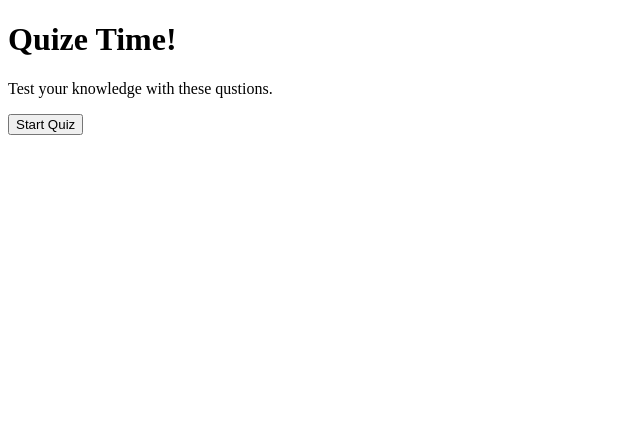
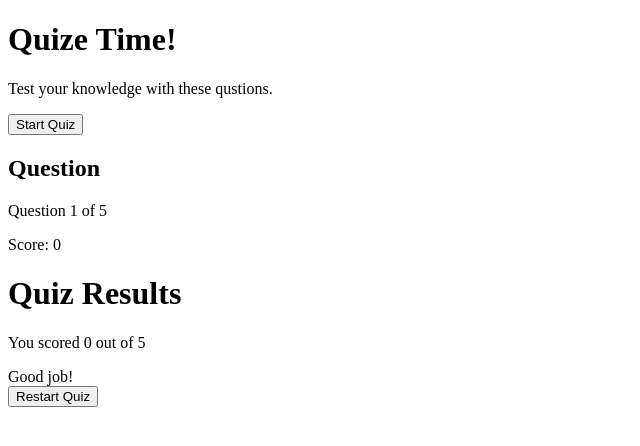
Before and after one commit to mel-bir/Quiz-Game, a plain HTML site: page index.html in a window 1280 px wide. Shown: the whole page, without its empty margins (0-640 px from the left). Drawn offline with Linux system fonts and the light colour scheme.

Commit message:
finished the answers-conainer and the result screen

```diff
--- a/index.html
+++ b/index.html
@@ -13,6 +13,41 @@
                 <p>Test your knowledge with these qustions.</p>
                 <button id="start-btn">Start Quiz</button>
             </div>
+
+            <div class="screen" id="quiz-screen">
+                <div class="quiz-header">
+                    <h2 id="question-text">Question</h2>
+                    <div class="quiz-info">
+                        <p>
+                            Question <span id="current-qustion">1</span> of <span>5</span>
+                        </p>
+
+                        <p>
+                            Score: <span id="score">0</span>
+                        </p>
+                    </div>
+
+                    <div class="answers-container" id="answers-container">
+                        <!-- answer buttons will be appear here from our js code -->
+                    </div>
+
+                    <div class="progress-bar">
+                        <div id="progress" class="progress"></div>
+                    </div>
+                </div>
+            </div>
+
+            <div class="screen" id="result-screen">
+                <h1>Quiz Results</h1>
+                <div class="reslut-info">
+                    <p>You scored <span id="final-score">0</span> out of <span class=max-score>5</span></p>
+                    <div id="result-message">
+                        Good job!
+                    </div>
+                </div>
+                <button id="restart-btn">Restart Quiz</button>
+            </div>
+
         </div>
         <script src="script.js"></script>
     </body>
```
